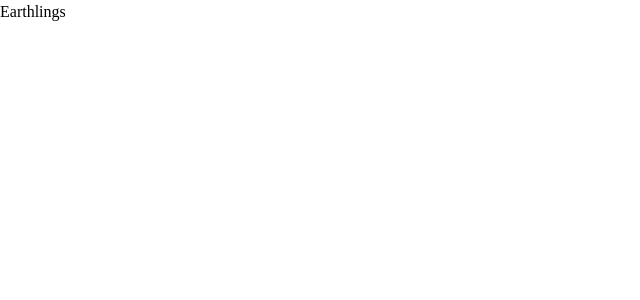
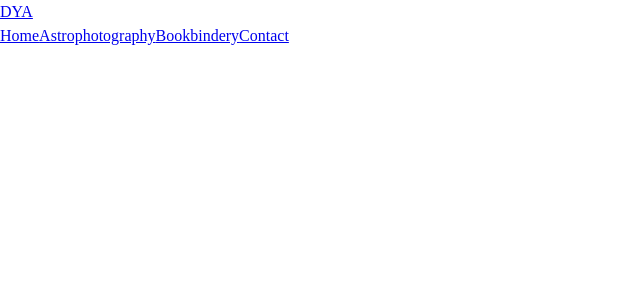
Before and after one commit to maharjansuren37/do-your-astro-v1, a React (Create React App) app in the folder client/: page / in a window 1280 px wide. Shown: the top 300 px of the page, without its empty margins (0-640 px from the left). Built offline with nearby package versions, Linux system fonts and the light colour scheme.

Commit message:
added initial layout and pages

```diff
--- a/client/package.json
+++ b/client/package.json
@@ -8,7 +8,7 @@
     "@testing-library/user-event": "^13.5.0",
     "react": "^18.3.1",
     "react-dom": "^18.3.1",
-    "react-router-dom": "^6.24.1",
+    "react-router-dom": "^6.25.1",
     "react-scripts": "5.0.1",
     "sass": "^1.77.8",
     "web-vitals": "^2.1.4"
--- a/client/src/App.js
+++ b/client/src/App.js
@@ -1,9 +1,22 @@
+import {
+  createBrowserRouter,
+  Route,
+  createRoutesFromElements,
+  RouterProvider
+} from "react-router-dom";
+import RootLayout from "./layouts/RootLayout";
+
+const router = createBrowserRouter(
+  createRoutesFromElements(
+    <Route path="/" element={<RootLayout />}>
+
+    </Route>
+  )
+)
 
 function App() {
   return (
-   <>
-    Earthlings
-   </>
+   <RouterProvider router={router}/>
   );
 }
 
--- /dev/null
+++ b/client/src/layouts/RootLayout.js
@@ -0,0 +1,28 @@
+import { NavLink, Outlet } from "react-router-dom";
+
+export default function RootLayout() {
+    return (
+        <div>
+            <header>
+                <div>
+                    <NavLink>DYA</NavLink>
+                </div>
+                <div className="nav-toggle">
+                    <span></span>
+                </div>
+                <nav>
+                    <ul>
+                        <NavLink to='/'>Home</NavLink>
+                        <NavLink to='/astrophotography'>Astrophotography</NavLink>
+                        <NavLink to='/bookbindery'>Bookbindery</NavLink>
+                        <NavLink to='/contact'>Contact</NavLink>
+                    </ul>
+                </nav>
+            </header>
+
+            <main>
+                <Outlet />
+            </main>
+        </div>
+    )
+}
--- /dev/null
+++ b/client/src/pages/Astrophotography.js
@@ -0,0 +1,5 @@
+export default function Astrophotography() {
+    return (
+        <h1>Astrophotography</h1>
+    )
+}
--- /dev/null
+++ b/client/src/pages/Contact.js
@@ -0,0 +1,5 @@
+export default function Contact() {
+    return (
+        <h1>Contact</h1>
+    )
+}
--- /dev/null
+++ b/client/src/pages/Home.js
@@ -0,0 +1,5 @@
+export default function Home() {
+    return (
+        <h1>Home</h1>
+    )
+}
```
Also changed, not shown: client/src/pages/Bookbindery.js (added, +7 -0 lines), 1 other file (tests, documents, lock files or other folders).
